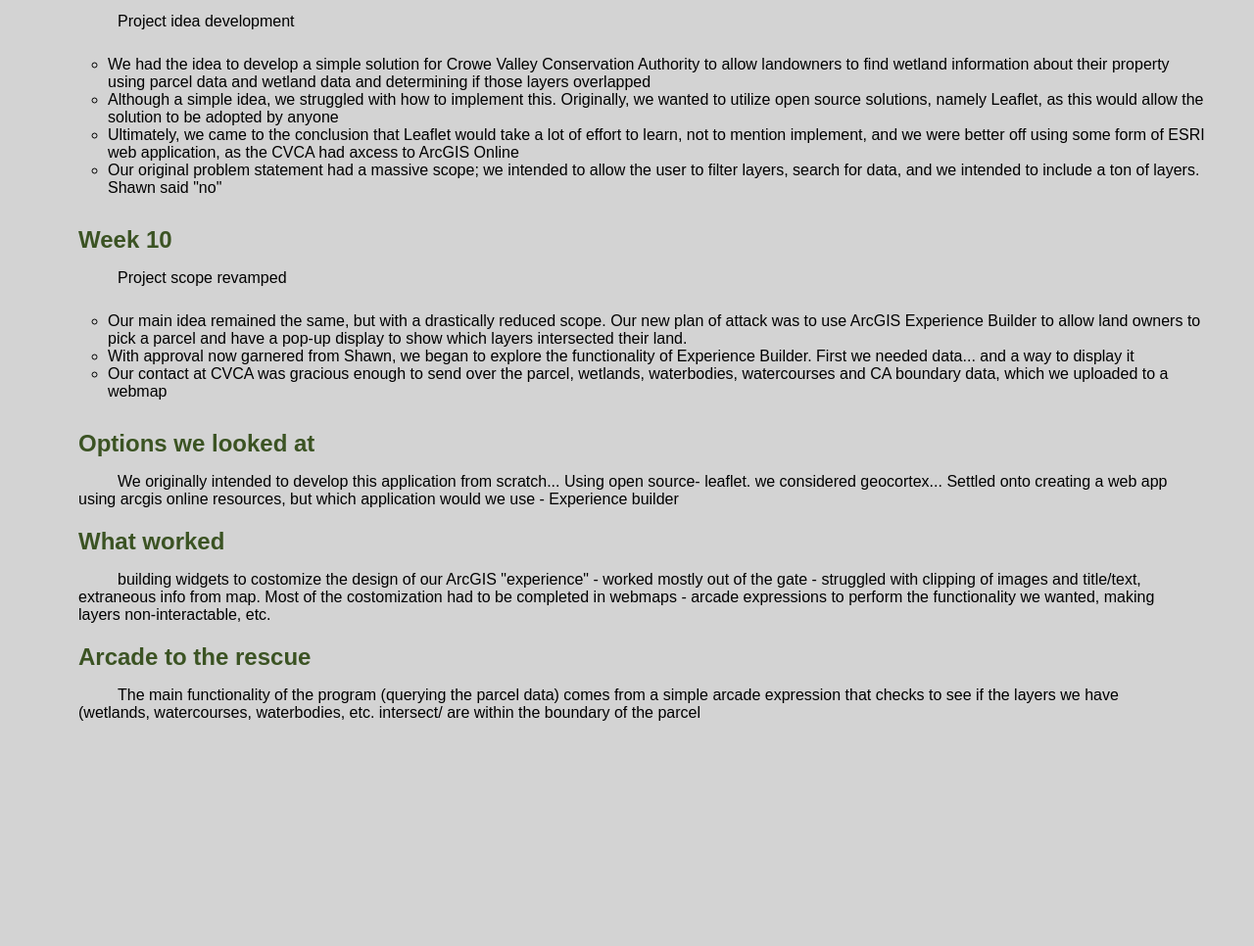
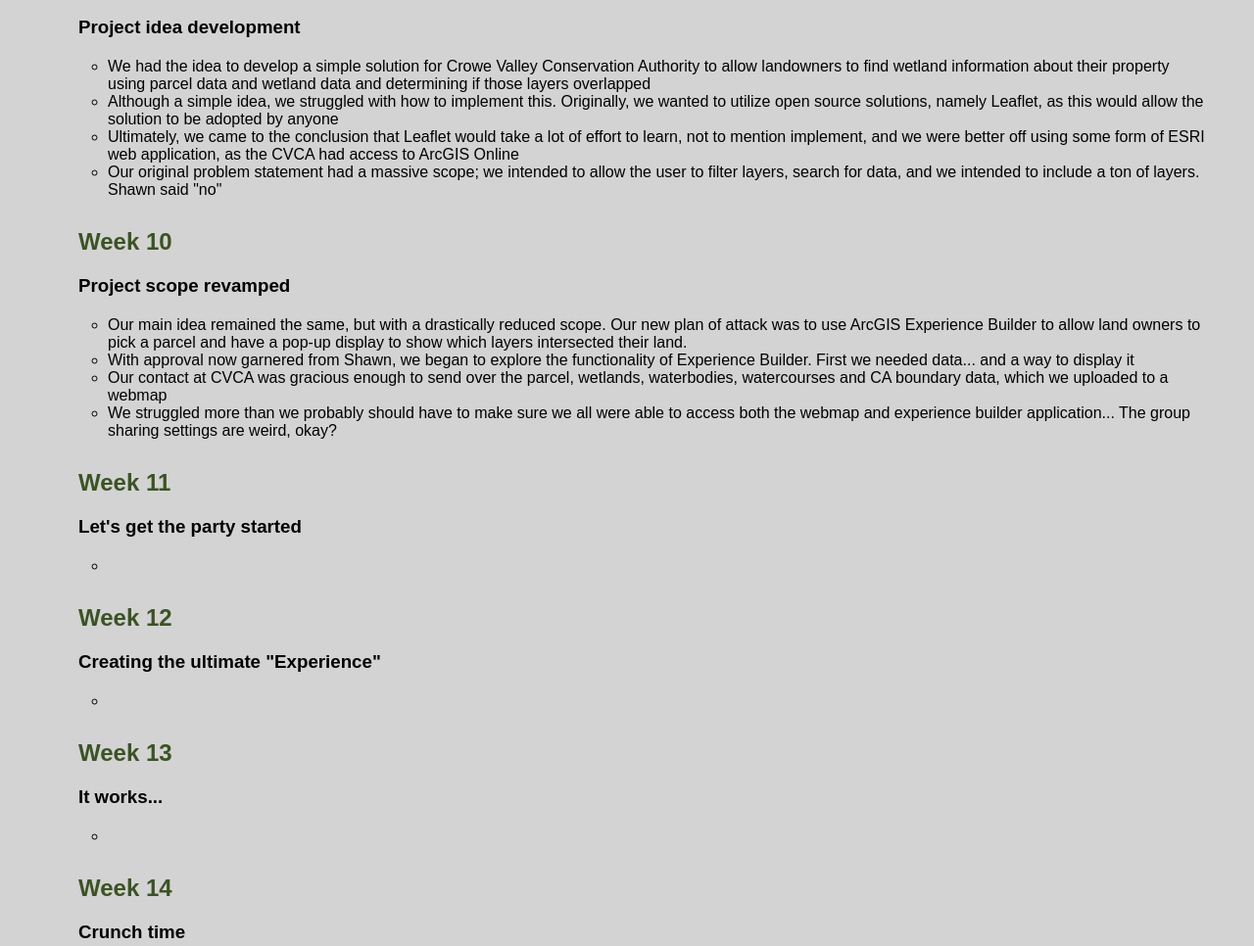
Before and after one commit to mattarchbell/starling, a plain HTML site: page steps.html in a window 1280 px wide. Shown: the part 181-1147 px from the top of the page at 98% size. Before the commit the page ends 934 px from the top, so only its background shows below. Drawn offline with Linux system fonts and the light colour scheme.

Commit message:
added a bunch of content to our steps/timeline

```diff
--- a/steps.html
+++ b/steps.html
@@ -19,20 +19,20 @@
   <h1>Our approach to finding a solution</h1>
 
   <h2>Week 9</h2>
-  <p>Project idea development</p>
+  <h3>Project idea development</h3>
   <ul class="bullet">
     <li>We had the idea to develop a simple solution for Crowe Valley Conservation Authority to allow landowners to find wetland information
     about their property using parcel data and wetland data and determining if those layers overlapped</li>
     <li>Although a simple idea, we struggled with how to implement this. Originally, we wanted to utilize open source solutions, namely Leaflet,
       as this would allow the solution to be adopted by anyone</li>
     <li>Ultimately, we came to the conclusion that Leaflet would take a lot of effort to learn, not to mention implement, and we were better off
-      using some form of ESRI web application, as the CVCA had axcess to ArcGIS Online</li>
+      using some form of ESRI web application, as the CVCA had access to ArcGIS Online</li>
     <li>Our original problem statement had a massive scope; we intended to allow the user to filter layers, search for data, and we intended to
       include a ton of layers. Shawn said "no"</li>
   </ul>
 
   <h2>Week 10</h2>
-  <p>Project scope revamped</p>
+  <h3>Project scope revamped</h3>
   <ul class="bullet">
     <li>Our main idea remained the same, but with a drastically reduced scope. Our new plan of attack was to use ArcGIS Experience Builder to
       allow land owners to pick a parcel and have a pop-up display to show which layers intersected their land.
@@ -41,8 +41,34 @@
       display it</li>
     <li>Our contact at CVCA was gracious enough to send over the parcel, wetlands, waterbodies, watercourses and CA boundary data, which we
       uploaded to a webmap</li>
+    <li>We struggled more than we probably should have to make sure we all were able to access both the webmap and experience builder application...
+      The group sharing settings are weird, okay?</li>
+  </ul>
 
+  <h2>Week 11</h2>
+  <h3>Let's get the party started</h3>
+  <ul class="bullet">
+    <li></li>
   </ul>
+
+  <h2>Week 12</h2>
+  <h3>Creating the ultimate "Experience"</h3>
+  <ul class="bullet">
+    <li></li>
+  </ul>
+
+  <h2>Week 13</h2>
+  <h3>It works...</h3>
+  <ul class="bullet">
+    <li></li>
+  </ul>
+
+  <h2>Week 14</h2>
+  <h3>Crunch time</h3>
+  <ul class="bullet">
+    <li></li>
+  </ul>
+
 
   <h2>Options we looked at</h2>
   <p>We originally intended to develop this application from scratch... Using open source- leaflet.
```
